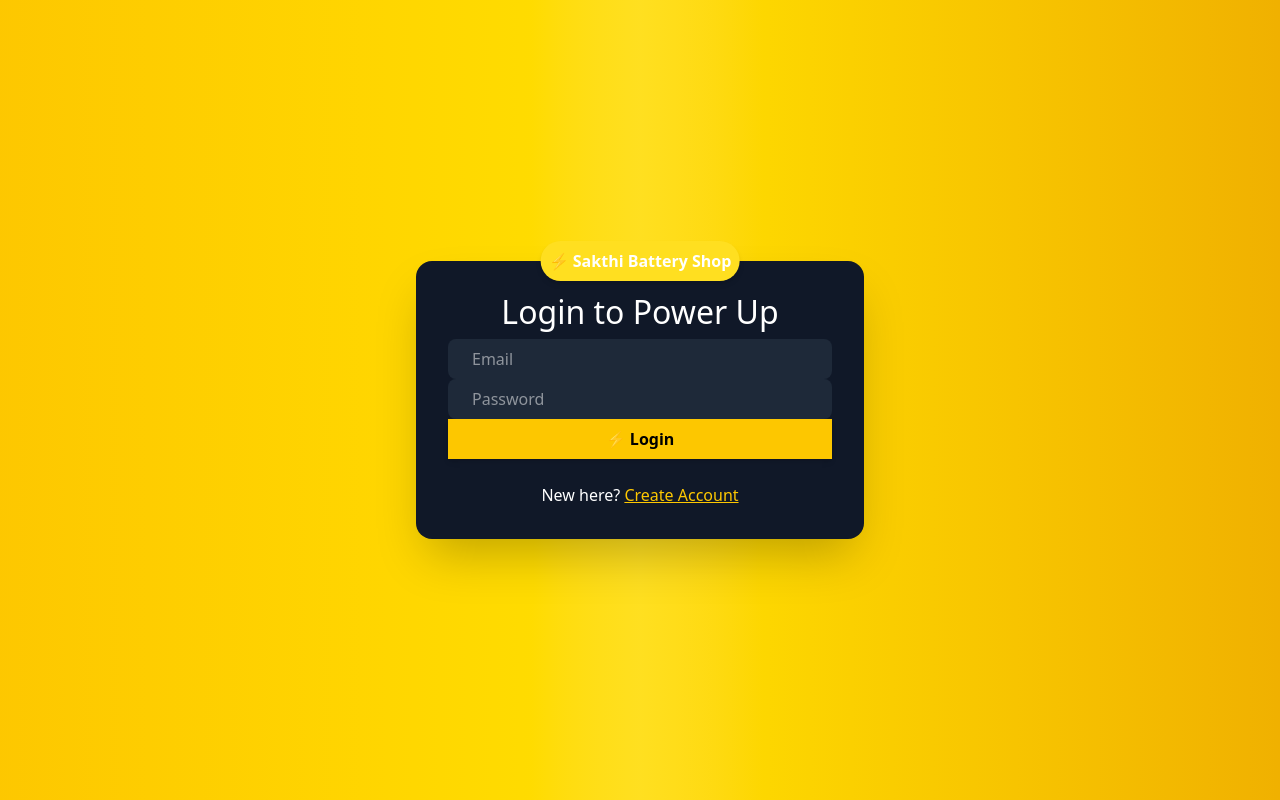
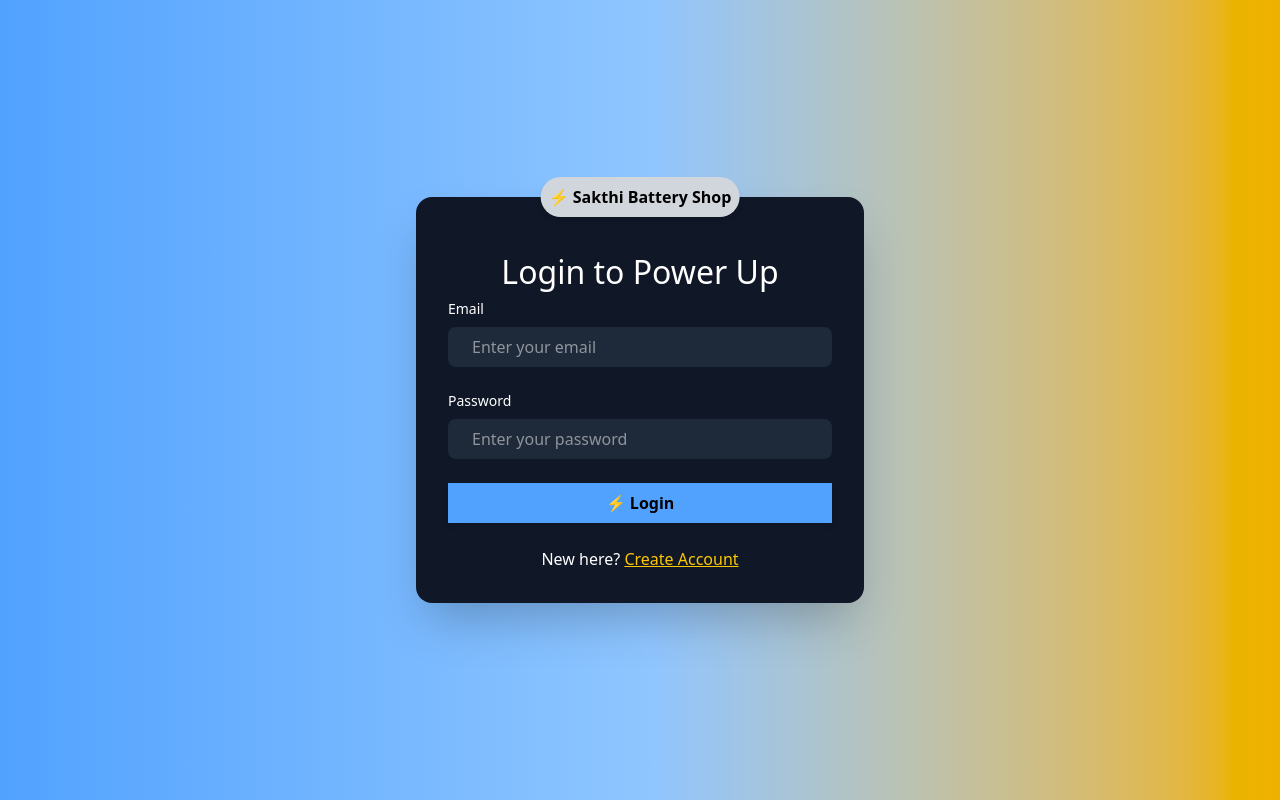
Before and after one commit to RAGAV-24/Sakthi-Battery, a React (Vite) app in the folder frontend/: page /login in a window 1280 px wide. Built offline with nearby package versions, Linux system fonts and the light colour scheme.

Commit message:
login added

```diff
--- a/frontend/src/Pages/Login.jsx
+++ b/frontend/src/Pages/Login.jsx
@@ -4,44 +4,55 @@
   const [isLogin, setIsLogin] = useState(true);
 
   return (
-    <div className="min-h-screen flex items-center justify-center bg-gradient-to-r from-yellow-400 via-yellow-300 to-yellow-500">
+    <div className="min-h-screen flex items-center justify-center bg-gradient-to-r from-blue-400 via-blue-300 to-yellow-500">
       <div className="w-full max-w-md bg-gray-900 text-white p-8 rounded-2xl shadow-2xl relative">
-        <div className="absolute top-0 left-1/2 transform -translate-x-1/2 -translate-y-1/2 bg-yellow-300 rounded-full p-2 px-6 font-bold shadow-md">
+        <div className="absolute top-0 left-1/2 transform -translate-x-1/2 -translate-y-1/2 bg-gray-300 text-black rounded-full p-2 px-6 font-bold shadow-md">
           ⚡ Sakthi Battery Shop
         </div>
 
-        <h2 className="text-2xl font-bold mb-6 text-center">
+        <h2 className="text-2xl font-bold mb-8 text-center mt-4">
           {isLogin ? "Login to Power Up" : "Sign Up for Energy"}
         </h2>
 
-        <form className="space-y-4">
+        <form className="space-y-6">
           {!isLogin && (
+            <div className="flex flex-col space-y-2">
+              <label className="text-sm font-medium">Full Name</label>
               <input
                 type="text"
-              placeholder="Full Name"
+                placeholder="Enter your full name"
                 className="w-full px-4 py-2 rounded-lg bg-gray-800 text-white focus:outline-none"
               />
+            </div>
           )}
+
+          <div className="flex flex-col space-y-2">
+            <label className="text-sm font-medium">Email</label>
             <input
               type="email"
-            placeholder="Email"
+              placeholder="Enter your email"
               className="w-full px-4 py-2 rounded-lg bg-gray-800 text-white focus:outline-none"
             />
+          </div>
+
+          <div className="flex flex-col space-y-2">
+            <label className="text-sm font-medium">Password</label>
             <input
               type="password"
-            placeholder="Password"
+              placeholder="Enter your password"
               className="w-full px-4 py-2 rounded-lg bg-gray-800 text-white focus:outline-none"
             />
+          </div>
 
           <button
             type="submit"
-            className="w-full py-2 bg-yellow-400 hover:bg-yellow-500 text-black font-semibold rounded-lg transition-all duration-300 shadow-md hover:shadow-yellow-300"
+            className="w-full py-2 rounded-full bg-blue-400 hover:bg-yellow-500 text-black font-semibold transition-all duration-300 shadow-md hover:shadow-yellow-300"
           >
             {isLogin ? "⚡ Login" : "🔋 Sign Up"}
           </button>
         </form>
 
-        <div className="mt-4 text-center">
+        <div className="mt-6 text-center">
           {isLogin ? "New here?" : "Already have an account?"}{" "}
           <button
             onClick={() => setIsLogin(!isLogin)}
```
Lines whose indentation alone changed are shown as unchanged.
